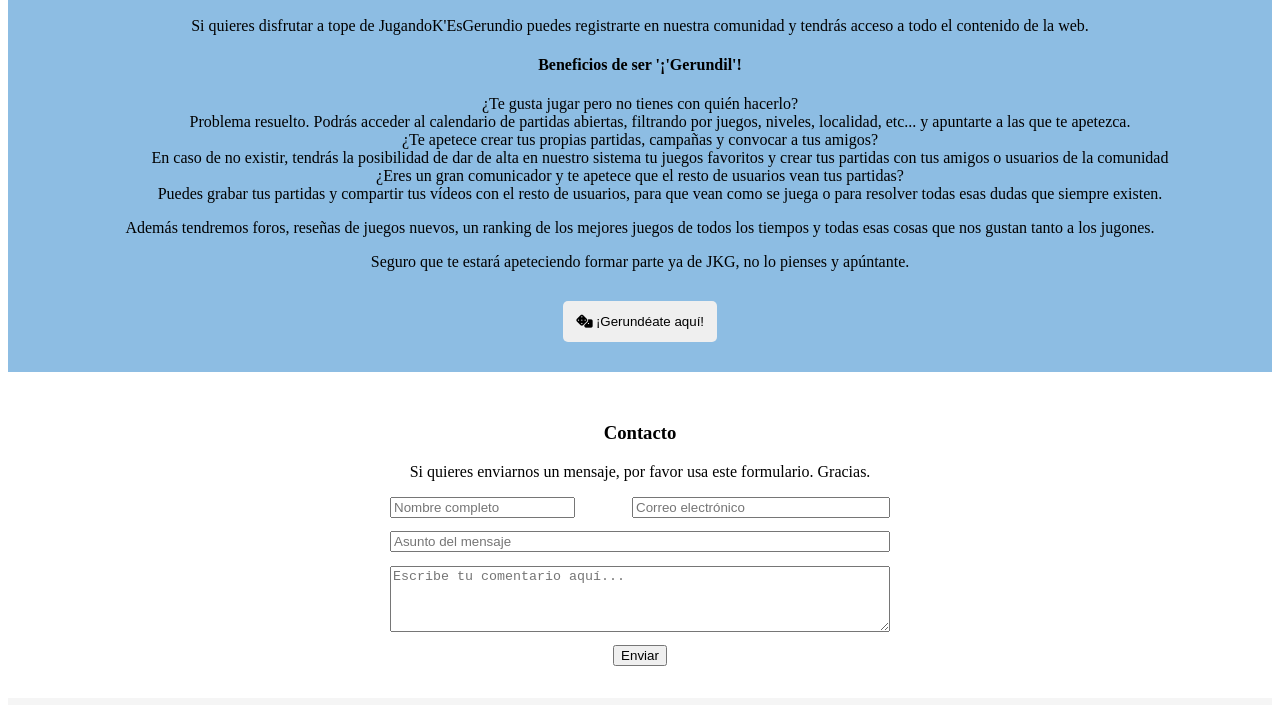
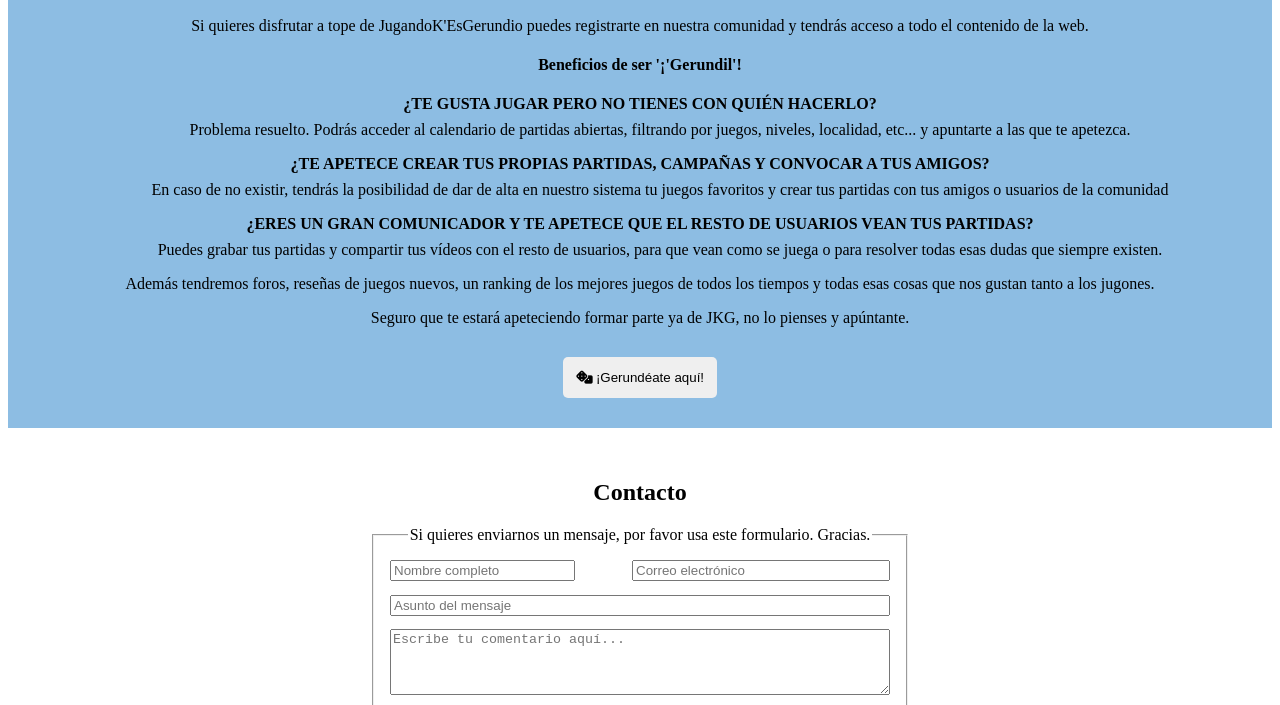
Before and after one commit to Kfriokface/html5_arquitectura_informacion, a plain HTML site: page index.html in a window 1280 px wide. Shown: the part 976-1681 px from the top of the page. Drawn offline with Linux system fonts and the light colour scheme.

Commit message:
Subida final

```diff
--- a/index.html
+++ b/index.html
@@ -14,7 +14,9 @@
     <style>
       input, textarea { margin-bottom: 1em; }
       input:invalid { border: 2px dashed red;}
-      img {width: 100%; height: auto; display: block;}
+      img { width: 100%; height: auto; display: block;}
+      dt { text-transform: uppercase; font-weight: bold; margin-bottom: .5em; }
+      dd { margin-bottom: 1em; }
       .jkg-container { margin: 1em 0 ; padding: 1em; text-align: center;}
       .jkg-nav-list {list-style-type: none; display: flex; margin: 0;}
       .jkg-nav-list > li {padding: 0 .5em;}
@@ -84,14 +86,16 @@
           <button style="margin: 1em 0; padding: 1em; border: none; border-radius: 5px;"><i class="fa-solid fa-dice fa-fw" style="margin-right: .25em;" aria-hidden="true"></i>¡Gerundéate aquí!</button>
         </section>
         <section id="jkg_contacto" class="jkg-contacto jkg-container">
-            <h3>Contacto</h3>
-            <p>Si quieres enviarnos un mensaje, por favor usa este formulario. Gracias.</p>
-            <form action="/index.html" method="post" style="text-align: center; display: flex; flex-wrap: wrap; justify-content: space-between; max-width: 500px; margin: auto;">
-              <input type="text" name="nombre" placeholder="Nombre completo" style="flex: 0 1 35%;">
-              <input type="email" pattern=".+@example\.com" name="correo" placeholder="Correo electrónico" style="flex: 0 1 50%;">
-              <input type="text" name="asunto" placeholder="Asunto del mensaje" style="flex: 0 1 100%;">
-              <textarea rows="4" cols="50" placeholder="Escribe tu comentario aquí..." style="flex: 0 1 100%;"></textarea>
-              <input type="submit" value="Enviar" style="margin: auto;">
+            <h2>Contacto</h2>
+            <form action="/index.html" method="post">
+              <fieldset style="text-align: center; display: flex; flex-wrap: wrap; justify-content: space-between; max-width: 500px; margin: auto; padding: 1em;">
+                <legend>Si quieres enviarnos un mensaje, por favor usa este formulario. Gracias.</legend>
+                <input type="text" name="nombre" placeholder="Nombre completo" style="flex: 0 1 35%;">
+                <input type="email" pattern=".+@example\.com" name="correo" placeholder="Correo electrónico" style="flex: 0 1 50%;">
+                <input type="text" name="asunto" placeholder="Asunto del mensaje" style="flex: 0 1 100%;">
+                <textarea rows="4" cols="50" placeholder="Escribe tu comentario aquí..." style="flex: 0 1 100%;"></textarea>
+                <input type="submit" value="Enviar" style="margin: auto;">
+              </fieldset>
             </form>
         </section>
       </article>
```
